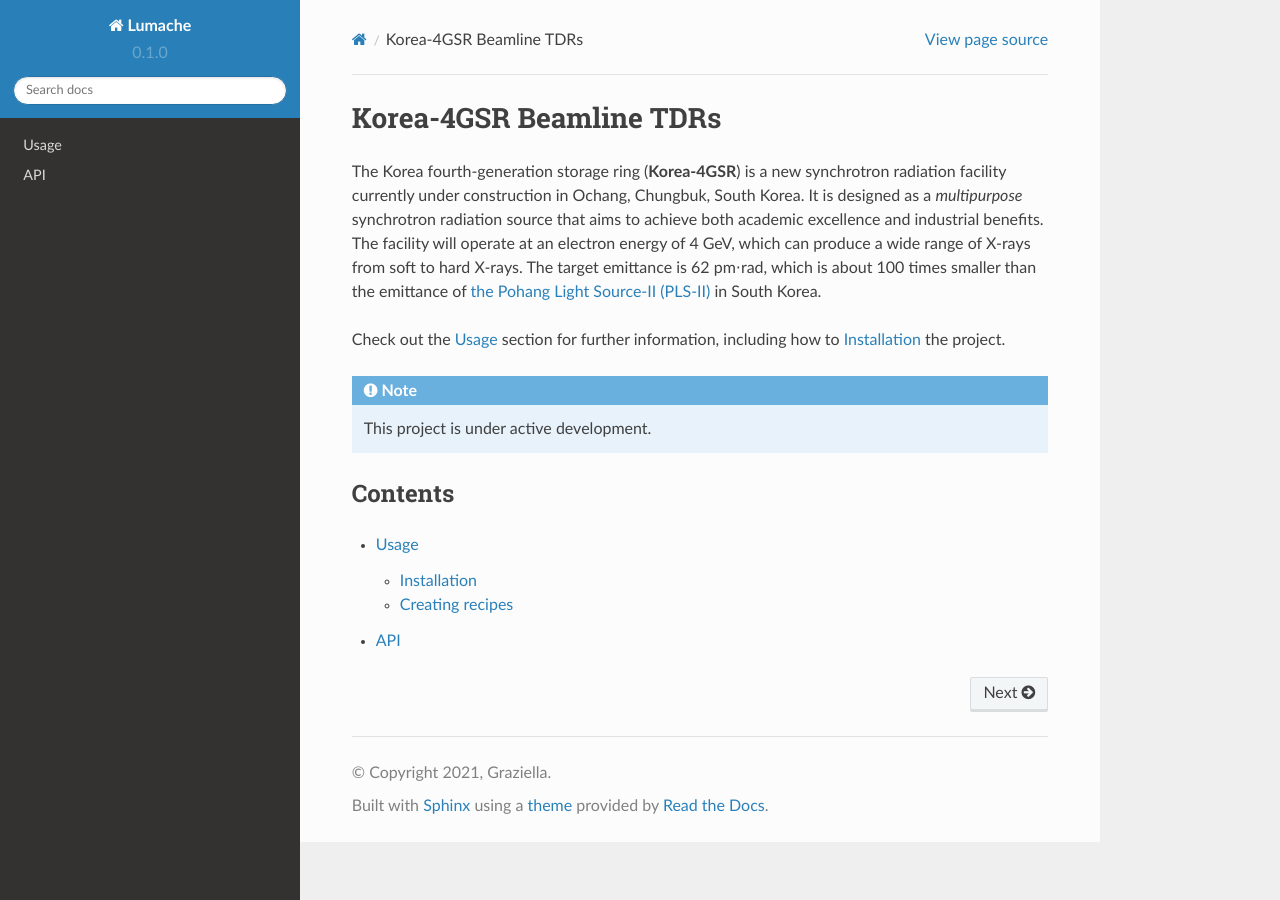
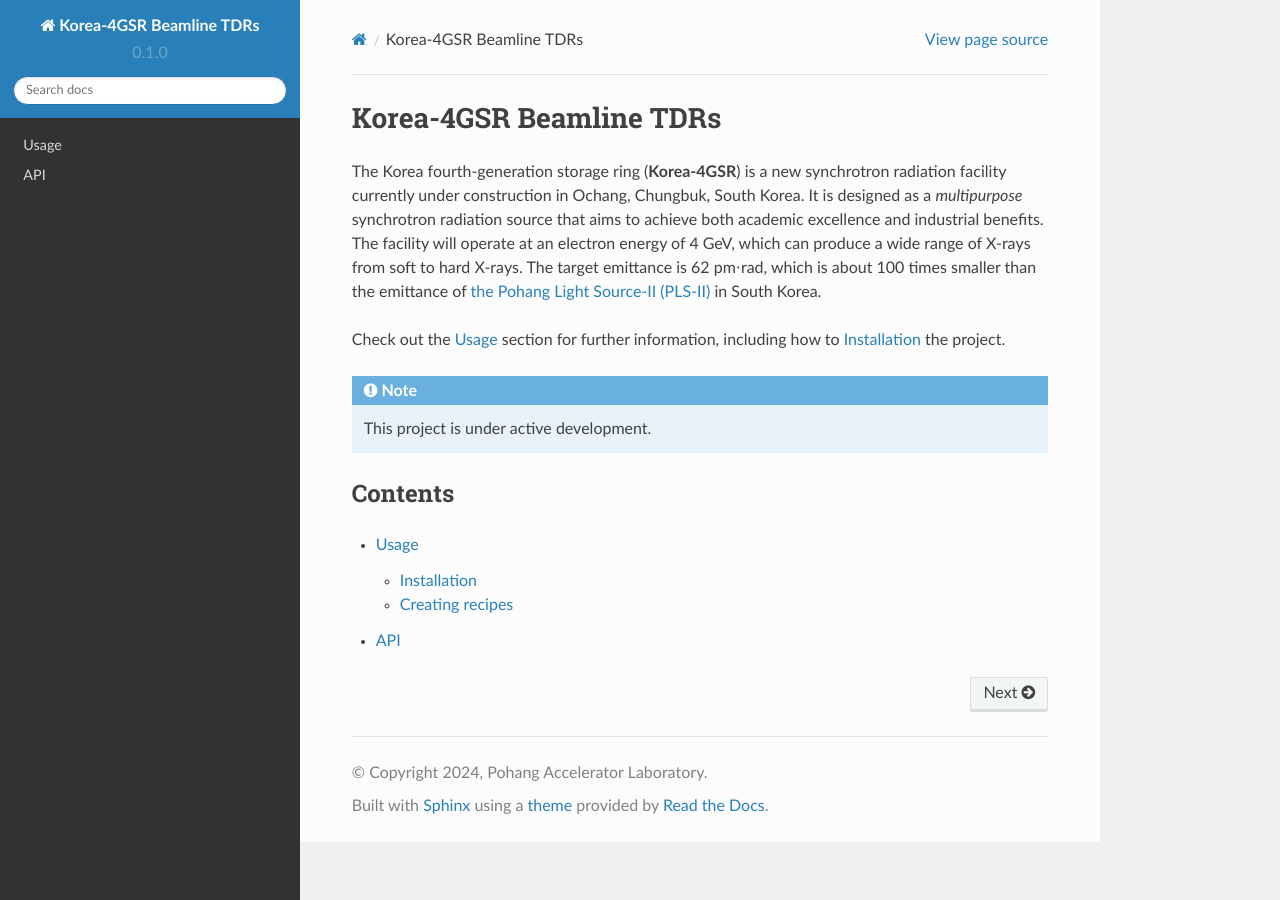
Before and after one commit to limjh0/Korea-4GSRBeamlineTDRs, a Sphinx documentation site: the page built from docs/source/index.rst, in a window 1280 px wide. Built offline with Sphinx 7.4.7 and the Read the Docs theme 2.0.0, drawn with Linux system fonts in a browser that asks for light colours.

Commit message:
Update conf.py

```diff
--- a/docs/source/conf.py
+++ b/docs/source/conf.py
@@ -2,9 +2,9 @@
 
 # -- Project information
 
-project = 'Lumache'
-copyright = '2021, Graziella'
-author = 'Graziella'
+project = 'Korea-4GSR Beamline TDRs'
+copyright = '2024, Pohang Accelerator Laboratory'
+author = 'Beamline Science Team, 4GSR Accelerator Research Division, Pohang Accelerator Laboratory'
 
 release = '0.1'
 version = '0.1.0'
```
